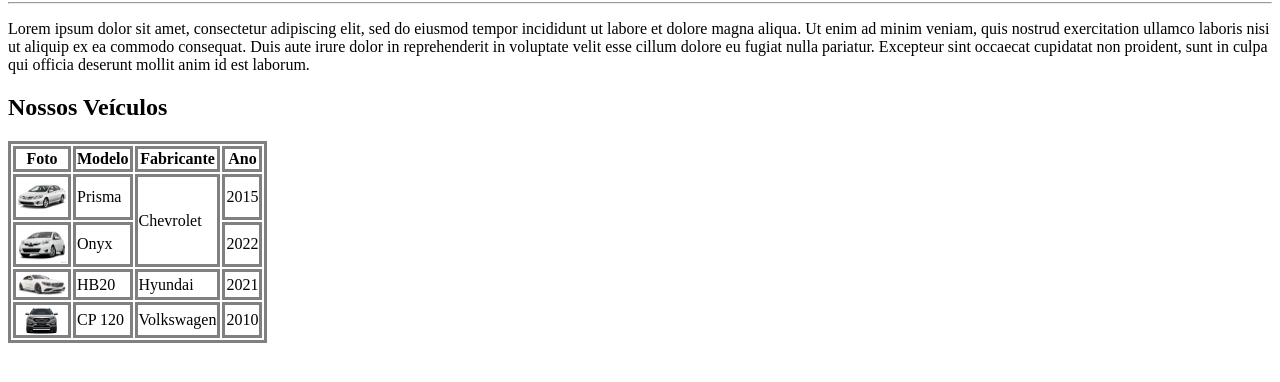
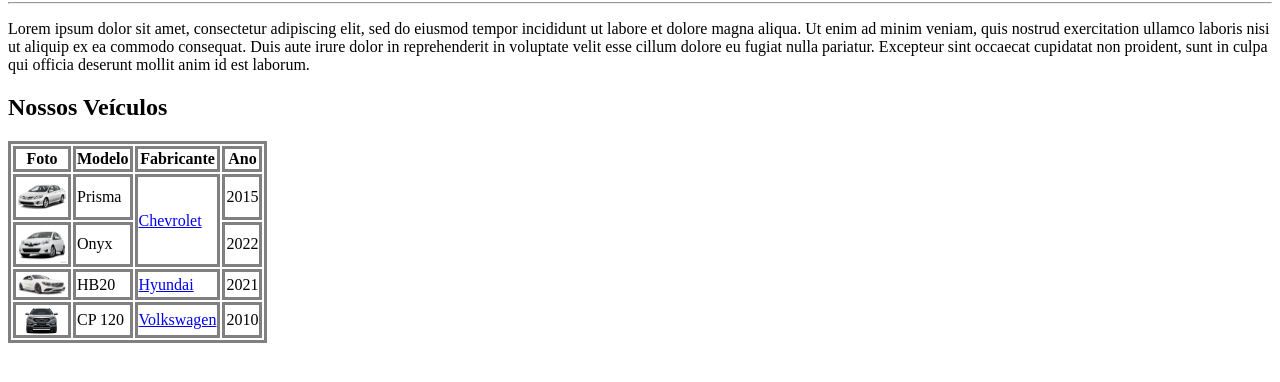
Before and after one commit to Delay37/exercicio-table, a plain HTML site: page index.html in a window 1280 px wide. Shown: the part 64-446 px from the top of the page. Drawn offline with Linux system fonts and the light colour scheme.

Commit message:
Adiciona os links nos fabrincantes da planilha

```diff
--- a/index.html
+++ b/index.html
@@ -24,7 +24,7 @@
                 <tr>
                     <td><img src="Imagens/carro1.png"></td>
                     <td>Prisma</td>
-                    <td rowspan="2">Chevrolet</td>
+                    <td rowspan="2"><a href="#">Chevrolet</a></td>
                     <td>2015</td>
                 </tr>
                 <tr>
@@ -35,13 +35,13 @@
                 <tr>
                     <td><img src="Imagens/carro3.png"></td>
                     <td>HB20</td>
-                    <td>Hyundai</td>
+                    <td><a href="#">Hyundai</a></td>
                     <td>2021</td>
                 </tr>
                 <tr>
                     <td><img src="Imagens/carro4.png"></td>
                     <td>CP 120</td>
-                    <td>Volkswagen</td>
+                    <td><a href="#">Volkswagen</a></td>
                     <td>2010</td>
                 </tr>
             </tbody>
```
